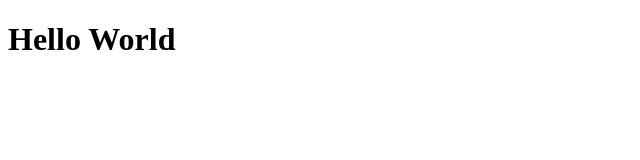
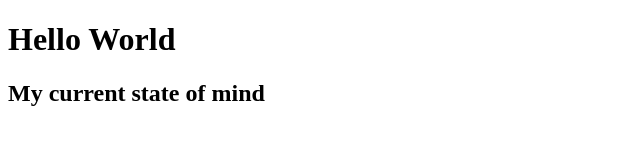
Before and after one commit to GiuliaSetti/htmlcss-hello, a plain HTML site: page index.html in a window 1280 px wide. Shown: the whole page, without its empty margins (0-640 px from the left). Drawn offline with Linux system fonts and the light colour scheme.

Commit message:
AggiuntadiSottotitolo

```diff
--- a/index.html
+++ b/index.html
@@ -8,5 +8,6 @@
 </head>
 <body>
     <h1>Hello World</h1>
+    <h2>My current state of mind</h2>
 </body>
 </html>
```
